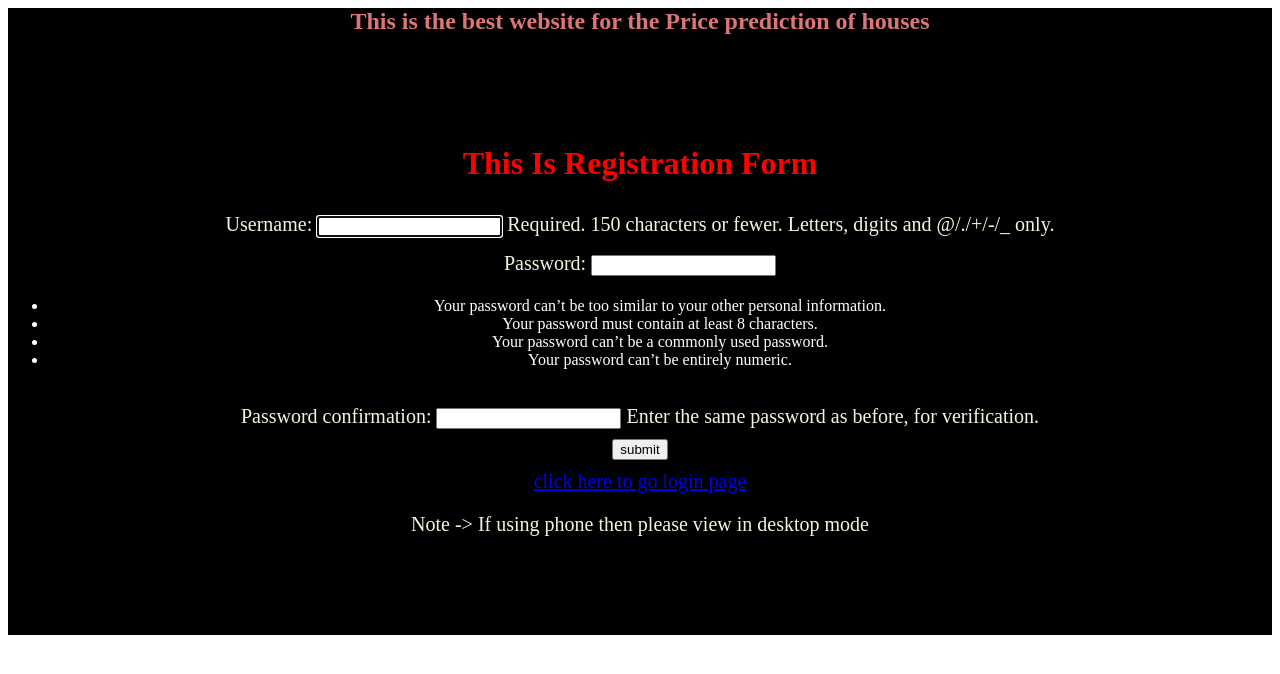
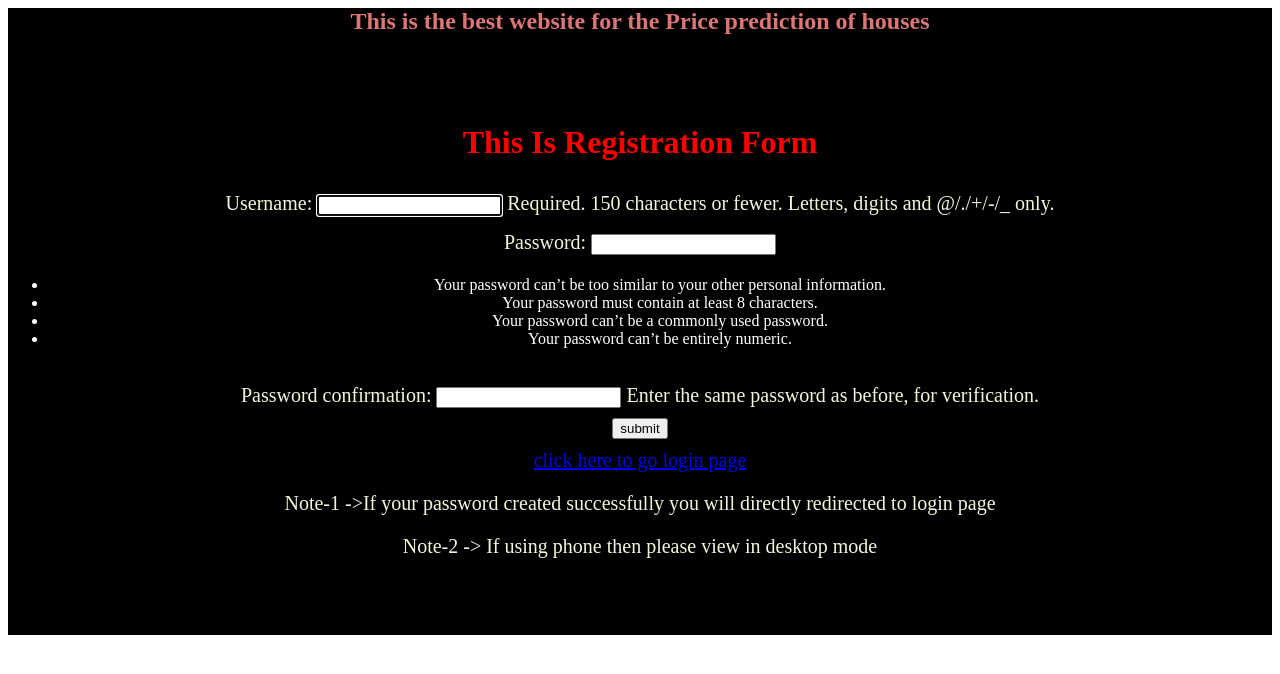
Before and after one commit to amanyadav02/finishproject, a Django app: page /register/ in a window 1280 px wide. Shown: the top 674 px of the page. Run offline with Django 3.2, Linux system fonts and the light colour scheme.

Commit message:
secondcommit

```diff
--- a/djangoportion/housing/priceprediction/templates/priceprediction/register.html
+++ b/djangoportion/housing/priceprediction/templates/priceprediction/register.html
@@ -49,7 +49,9 @@
             <button type="submit">submit</button>
           </form>
           <a href="{% url 'login' %}">click here to go login page</a>
-          <p>Note -> If using phone then please view in desktop mode</p>
+          <p>Note-1 ->If your password created successfully you will directly redirected to login page </p>
+          <p>Note-2 -> If using phone then please view in desktop mode</p>
+
     </div>
 </body>
 </html>
```
Also changed, not shown: djangoportion/housing/db.sqlite3.
